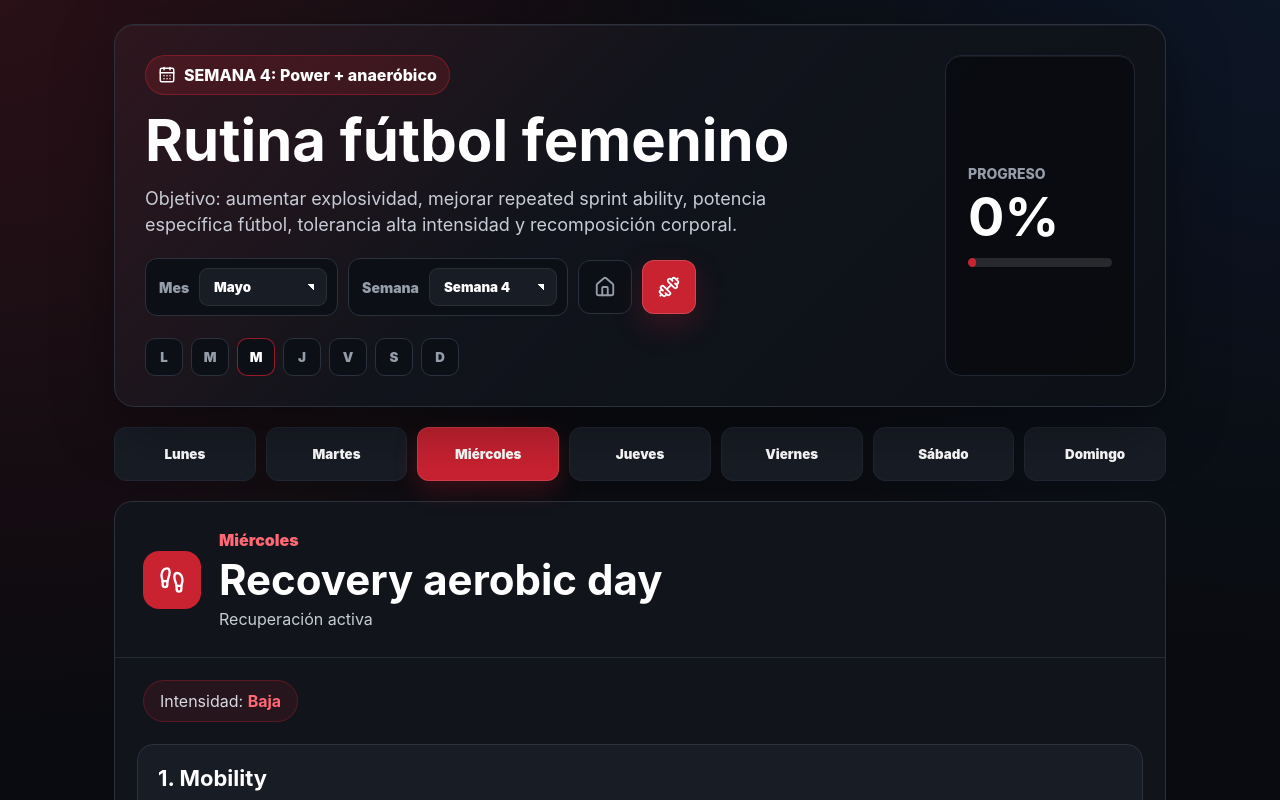
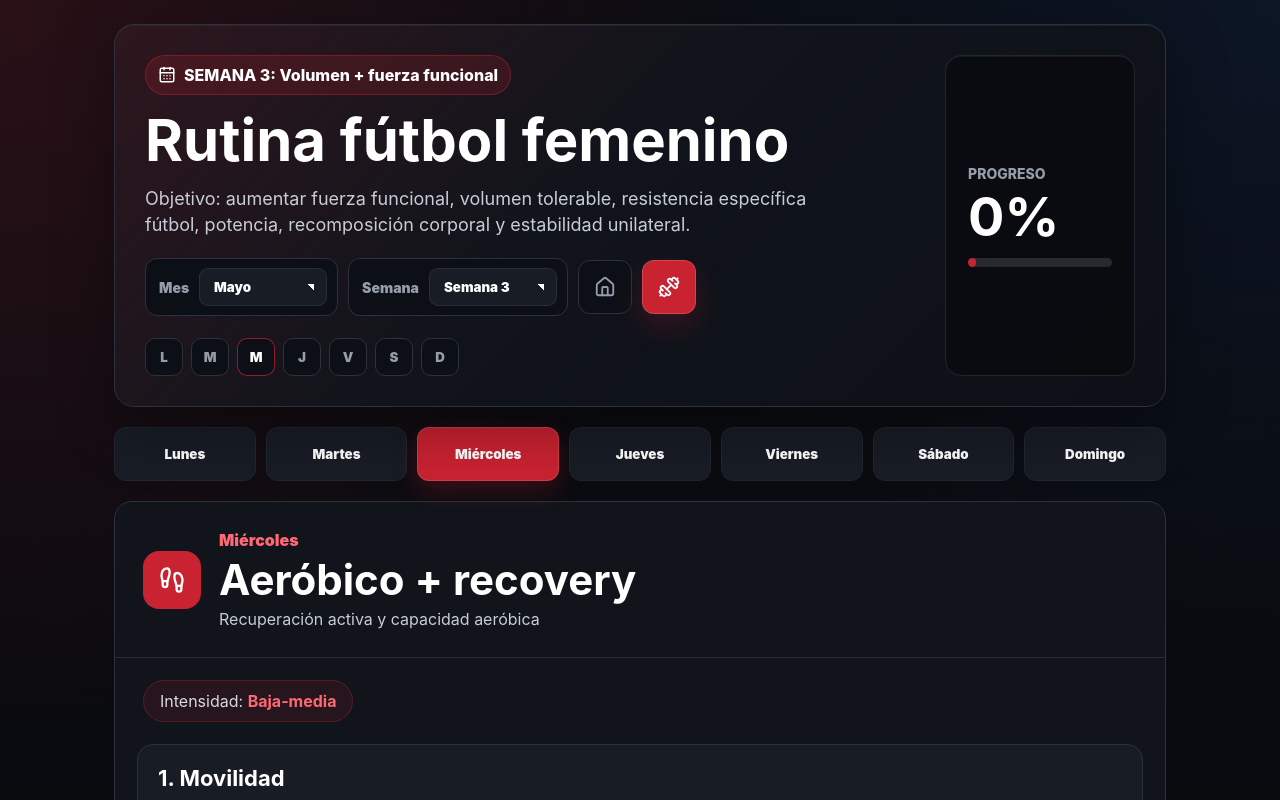
Before and after one commit to luileonf/wicha-rutina, a React (Vite) app: page / in a window 1280 px wide. Shown: the top 800 px of the page. Built offline with nearby package versions, Linux system fonts and the light colour scheme.

Commit message:
Add files via upload

```diff
--- a/src/main.jsx
+++ b/src/main.jsx
@@ -544,9 +544,9 @@ const today = new Date();
 const initialMonth = today.getMonth();
 const currentCalendarWeek = Math.min(5, Math.ceil(today.getDate() / 7));
 const initialDay = weekDayNames[today.getDay()];
-const initialWeek = routineWeeks[routineWeeks.length - 1].week;
 const availableMonths = [{ index: initialMonth, name: months[initialMonth] }];
 const availableWeeks = routineWeeks.map((routine) => routine.week);
+const initialWeek = availableWeeks.includes(currentCalendarWeek) ? currentCalendarWeek : routineWeeks[routineWeeks.length - 1].week;
 const progressStorageKey = "wicha-fut-progress-v2";
 const previousProgressStorageKey = "wicha-fut-progress-v1";
 const getPeriodKey = (month, week) => `${month}-week-${week}`;
```
